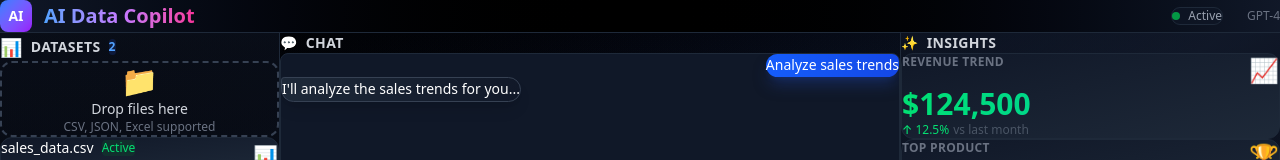
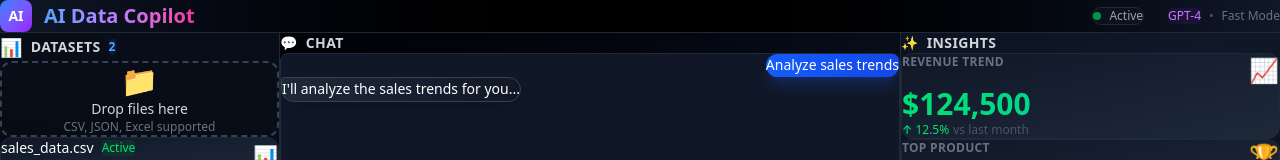
Before and after one commit to Prajwal0422/AI-Copilot-for-Data-Analysis, a Next.js app in the folder frontend/: page / in a window 1280 px wide. Shown: the top 160 px of the page. Built offline with nearby package versions, Linux system fonts and the light colour scheme.

Commit message:
feat: add model badge and fast mode indicator to navbar

```diff
--- a/frontend/app/page.tsx
+++ b/frontend/app/page.tsx
@@ -13,11 +13,15 @@ export default function Home() {
             </h1>
           </div>
           <div className="flex items-center gap-6">
-            <div className="flex items-center gap-2 px-3 py-1.5 bg-gray-900/50 rounded-full border border-gray-800">
+            <div className="flex items-center gap-2 px-3 py-1.5 bg-gray-900/50 rounded-full border border-gray-800 hover:border-green-700 transition-colors">
               <div className="w-2 h-2 bg-green-500 rounded-full animate-pulse"></div>
               <span className="text-xs text-gray-400 font-medium">Active</span>
             </div>
-            <div className="text-xs text-gray-500">GPT-4</div>
+            <div className="flex items-center gap-2 text-xs text-gray-500">
+              <span className="px-2 py-1 bg-purple-900/20 text-purple-400 rounded">GPT-4</span>
+              <span className="text-gray-600">•</span>
+              <span>Fast Mode</span>
+            </div>
           </div>
         </div>
       </nav>
```
